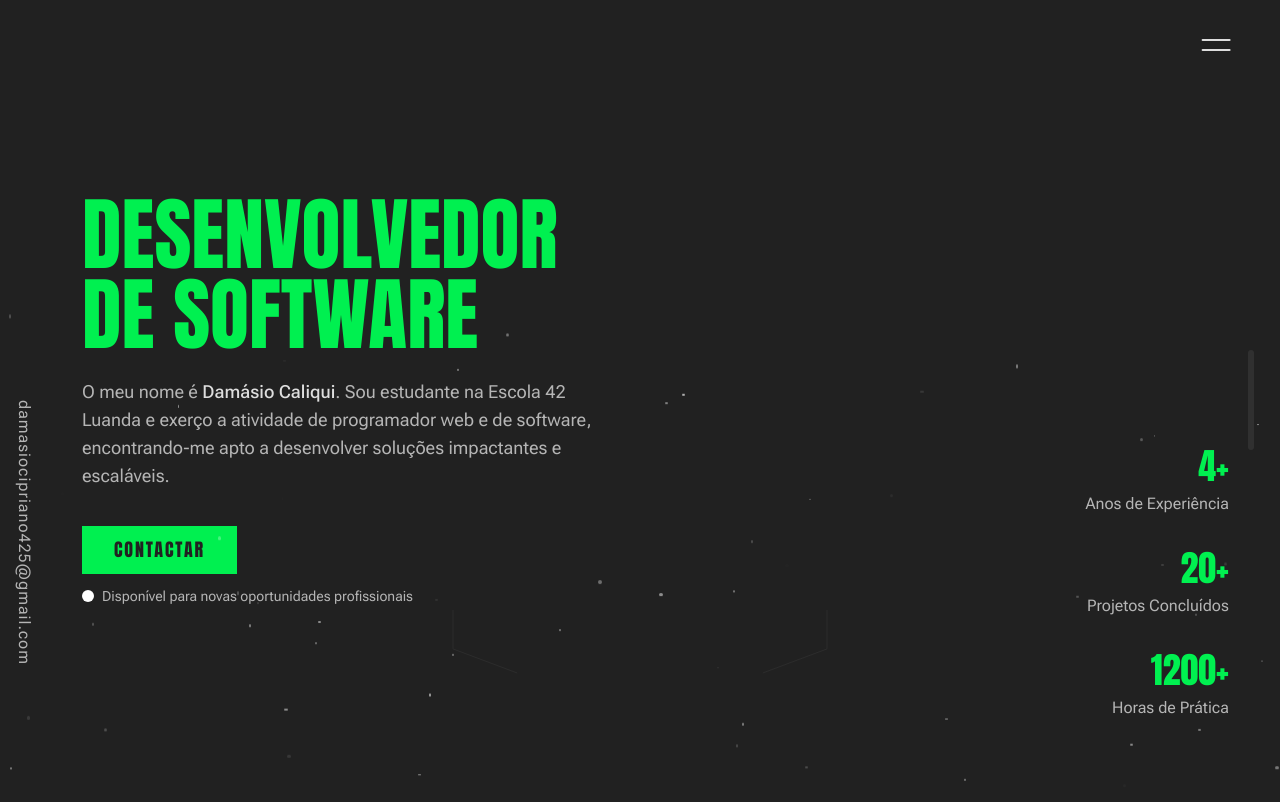
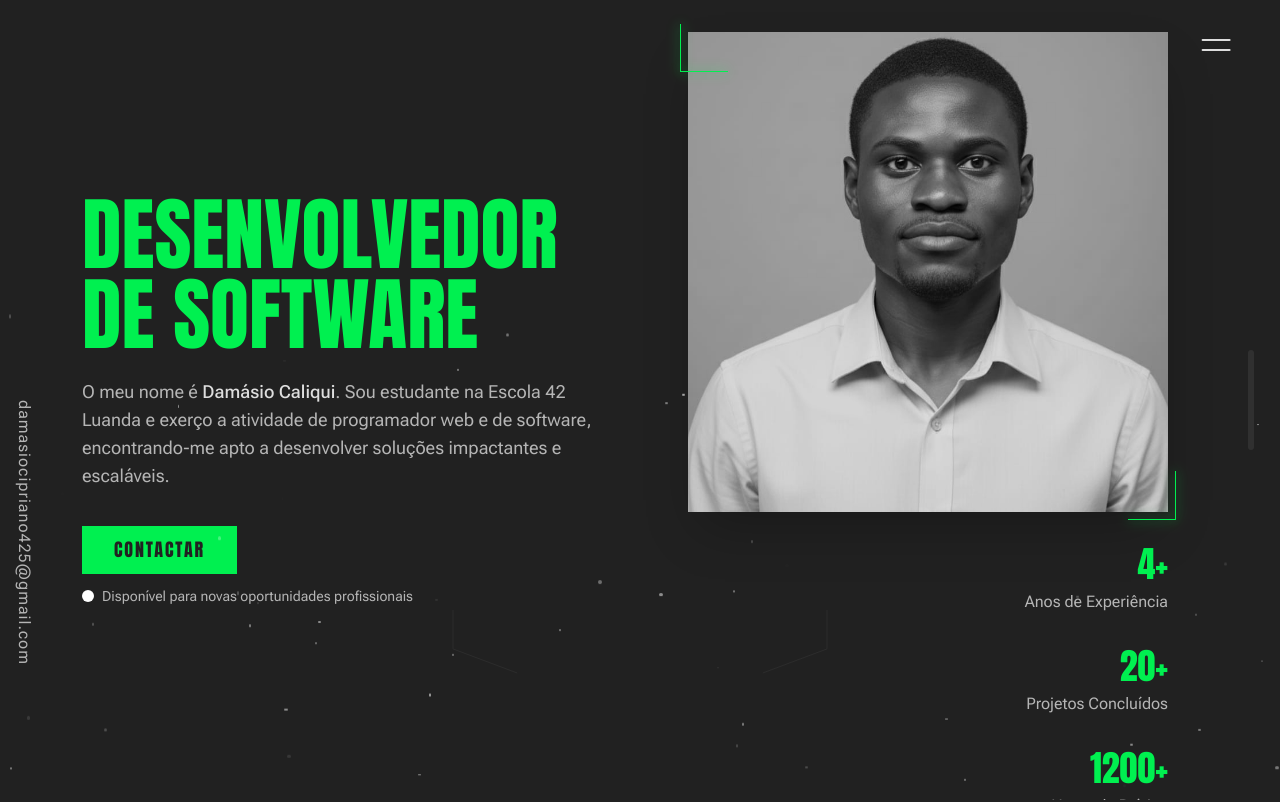
Before and after one commit to dcaliqui/portfolio, a Next.js app: page / in a window 1280 px wide. Shown: the top 802 px of the page. Built offline with nearby package versions, Linux system fonts and the light colour scheme; no server answers.

Commit message:
Modificando o portfolio ...

```diff
--- a/app/_components/Banner.tsx
+++ b/app/_components/Banner.tsx
@@ -5,6 +5,7 @@ import { GENERAL_INFO } from '@/lib/data';
 import { useGSAP } from '@gsap/react';
 import gsap from 'gsap';
 import { ScrollTrigger } from 'gsap/all';
+import Image from 'next/image';
 import React from 'react';
 
 gsap.registerPlugin(ScrollTrigger, useGSAP);
@@ -71,7 +72,33 @@ const Banner = () => {
                     </div>
                 </div>
 
-                <div className="w-full md:absolute md:bottom-[10%] md:right-[4%] grid grid-cols-1 sm:grid-cols-3 md:flex md:flex-col gap-4 md:gap-8 text-left md:text-right">
+                <div className="w-full md:absolute md:top-8 md:right-24 lg:right-28 grid grid-cols-1 sm:grid-cols-3 md:flex md:flex-col gap-4 md:gap-8 text-left md:text-right z-20">
+                    {/* Profile image with decorative frame (larger, top-right) */}
+                    <div className="group order-first hidden md:order-none md:mb-0 md:mr-0 md:ml-0 md:flex md:justify-end">
+                        <div className="relative w-64 h-64 sm:w-72 sm:h-72 md:w-[26rem] md:h-[26rem] lg:w-[30rem] lg:h-[30rem]">
+                            <div className="h-full w-full overflow-hidden rounded-lg bg-card shadow-2xl">
+                                <Image
+                                    src="/projects/images/minhafoto.jpeg"
+                                    alt="Foto de Damásio Caliqui"
+                                    width={480}
+                                    height={480}
+                                    className="h-full w-full object-cover scale-100 grayscale contrast-90 brightness-90 saturate-0 transition-[filter,transform] duration-1000 ease-in-out group-hover:scale-105 group-hover:grayscale-0 group-hover:contrast-100 group-hover:brightness-100 group-hover:saturate-100"
+                                />
+                            </div>
+
+                            {/* Top-left L-shaped accent */}
+                            <div className="absolute -top-2 -left-2 pointer-events-none">
+                                <div className="w-px h-12 bg-primary shadow-[0_0_12px_hsl(var(--primary))]"></div>
+                                <div className="w-12 h-px bg-primary -mt-px shadow-[0_0_12px_hsl(var(--primary))]"></div>
+                            </div>
+
+                            {/* Bottom-right L-shaped accent */}
+                            <div className="absolute -bottom-2 -right-2 pointer-events-none">
+                                <div className="w-px h-12 -translate-y-12 bg-primary ml-auto shadow-[0_0_12px_hsl(var(--primary))]"></div>
+                                <div className="w-12 h-px -mt-12 ml-auto bg-primary shadow-[0_0_12px_hsl(var(--primary))]"></div>
+                            </div>
+                        </div>
+                    </div>
                     <div className="slide-up-and-fade">
                         <h5 className="text-3xl sm:text-4xl font-anton text-primary mb-1.5">
                             4+
--- a/components/CustomCursor.tsx
+++ b/components/CustomCursor.tsx
@@ -37,7 +37,7 @@ const CustomCursor = () => {
             width="27"
             height="30"
             viewBox="0 0 27 30"
-            className="hidden md:block fixed top-0 left-0 opacity-0 z-[50] pointer-events-none" // -translate-x-1/2 -translate-y-1/2
+            className="hidden md:block fixed top-0 left-0 opacity-0 z-[100] pointer-events-none" // -translate-x-1/2 -translate-y-1/2
             fill="none"
             id="cursor"
             strokeWidth="2"
--- a/components/Navbar.tsx
+++ b/components/Navbar.tsx
@@ -1,7 +1,7 @@
 'use client';
 import { cn } from '@/lib/utils';
 import { useState } from 'react';
-import { MoveUpRight } from 'lucide-react';
+import { MoveUpRight, X } from 'lucide-react';
 import { useRouter } from 'next/navigation';
 import { GENERAL_INFO, SOCIAL_LINKS } from '@/lib/data';
 
@@ -37,10 +37,10 @@ const Navbar = () => {
 
     return (
         <>
-            <div className="sticky top-0 z-[4]">
+            <div className="sticky top-0 z-[70]">
                 <button
                     className={cn(
-                        'group size-12 absolute top-5 right-5 md:right-10 z-[2]',
+                        'group size-12 absolute top-5 right-5 md:right-10 z-[80]',
                     )}
                     onClick={() => setIsMenuOpen(!isMenuOpen)}
                 >
@@ -67,7 +67,7 @@ const Navbar = () => {
 
             <div
                 className={cn(
-                    'overlay fixed inset-0 z-[2] bg-black/70 transition-all duration-150',
+                    'overlay fixed inset-0 z-[50] bg-black/70 transition-all duration-150',
                     {
                         'opacity-0 invisible pointer-events-none': !isMenuOpen,
                     },
@@ -77,12 +77,23 @@ const Navbar = () => {
 
             <div
                 className={cn(
-                    'fixed inset-0 w-full h-[100dvh] transform translate-y-[-100%] transition-transform duration-700 ease-in-out z-[3] overflow-y-auto',
+                    'fixed inset-0 w-full h-[100dvh] transform translate-y-[-100%] transition-transform duration-700 ease-in-out z-[60] overflow-y-auto',
                     'flex flex-col justify-between py-8 px-6 sm:px-10 md:px-24',
                     'backdrop-blur-2xl bg-black/95',
                     { 'translate-y-0': isMenuOpen },
                 )}
             >
+                {isMenuOpen && (
+                    <button
+                        type="button"
+                        aria-label="Fechar menu"
+                        onClick={() => setIsMenuOpen(false)}
+                        className="fixed top-5 right-5 md:right-10 z-[70] flex size-12 items-center justify-center rounded-full border border-white/30 bg-black/80 text-white shadow-lg transition-colors hover:bg-white hover:text-black"
+                    >
+                        <X size={26} />
+                    </button>
+                )}
+
                 <div className="flex-1 flex flex-col justify-center max-w-7xl mx-auto w-full relative py-6">
                     <div className="grid md:grid-cols-2 gap-8 md:gap-12 items-start md:items-center">
                         <div className="space-y-6 lg:space-y-8">
--- a/components/Preloader.tsx
+++ b/components/Preloader.tsx
@@ -41,7 +41,7 @@ const Preloader = () => {
     );
 
     return (
-        <div className="fixed inset-0 z-[6] flex" ref={preloaderRef}>
+        <div className="fixed inset-0 z-[110] flex" ref={preloaderRef}>
             <div className="preloader-item h-full w-[10%] bg-black"></div>
             <div className="preloader-item h-full w-[10%] bg-black"></div>
             <div className="preloader-item h-full w-[10%] bg-black"></div>
```
Also changed, not shown: public/projects/images/minhafoto.jpeg (added), 1 other file (tests, documents, lock files or other folders).
